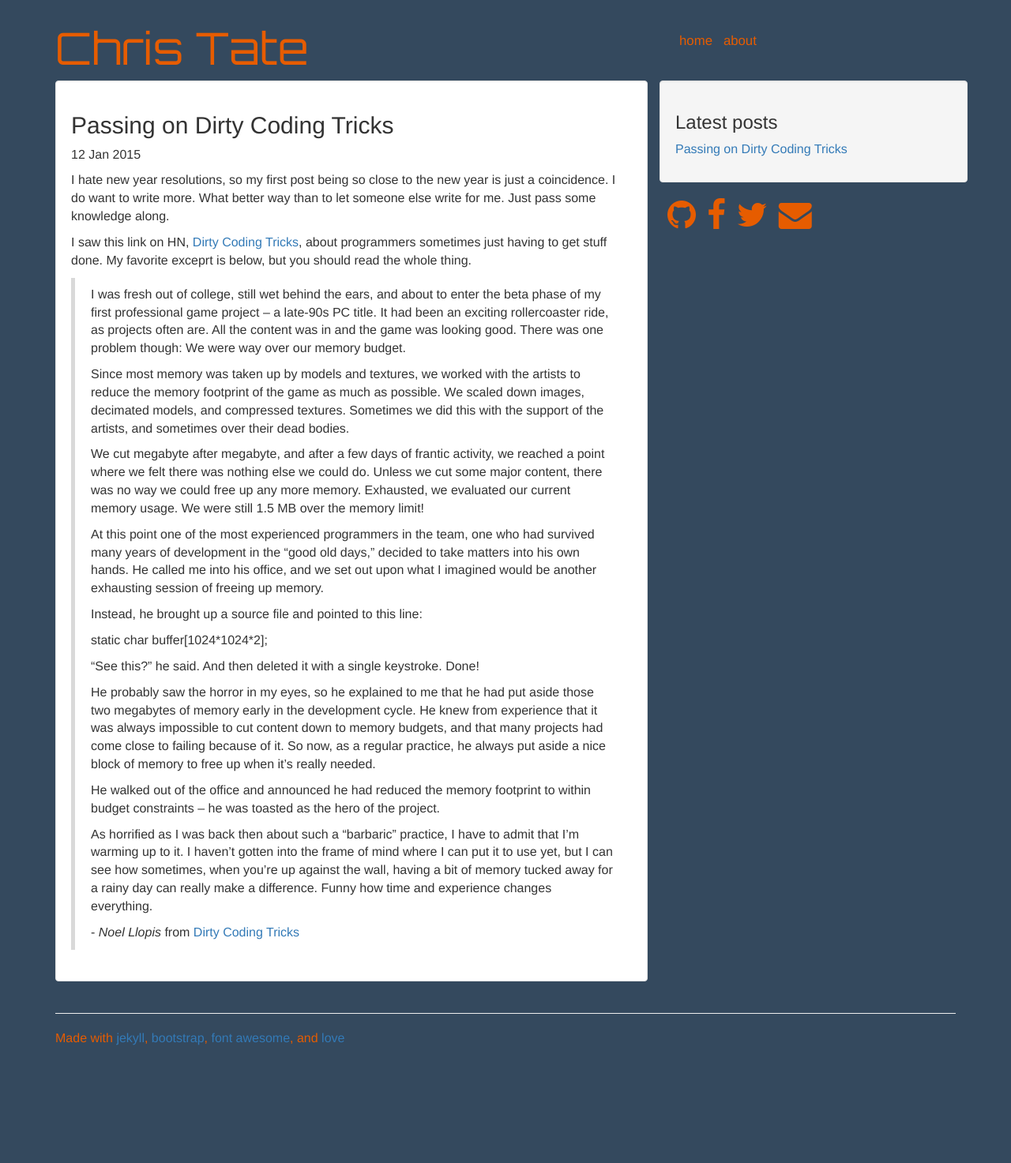
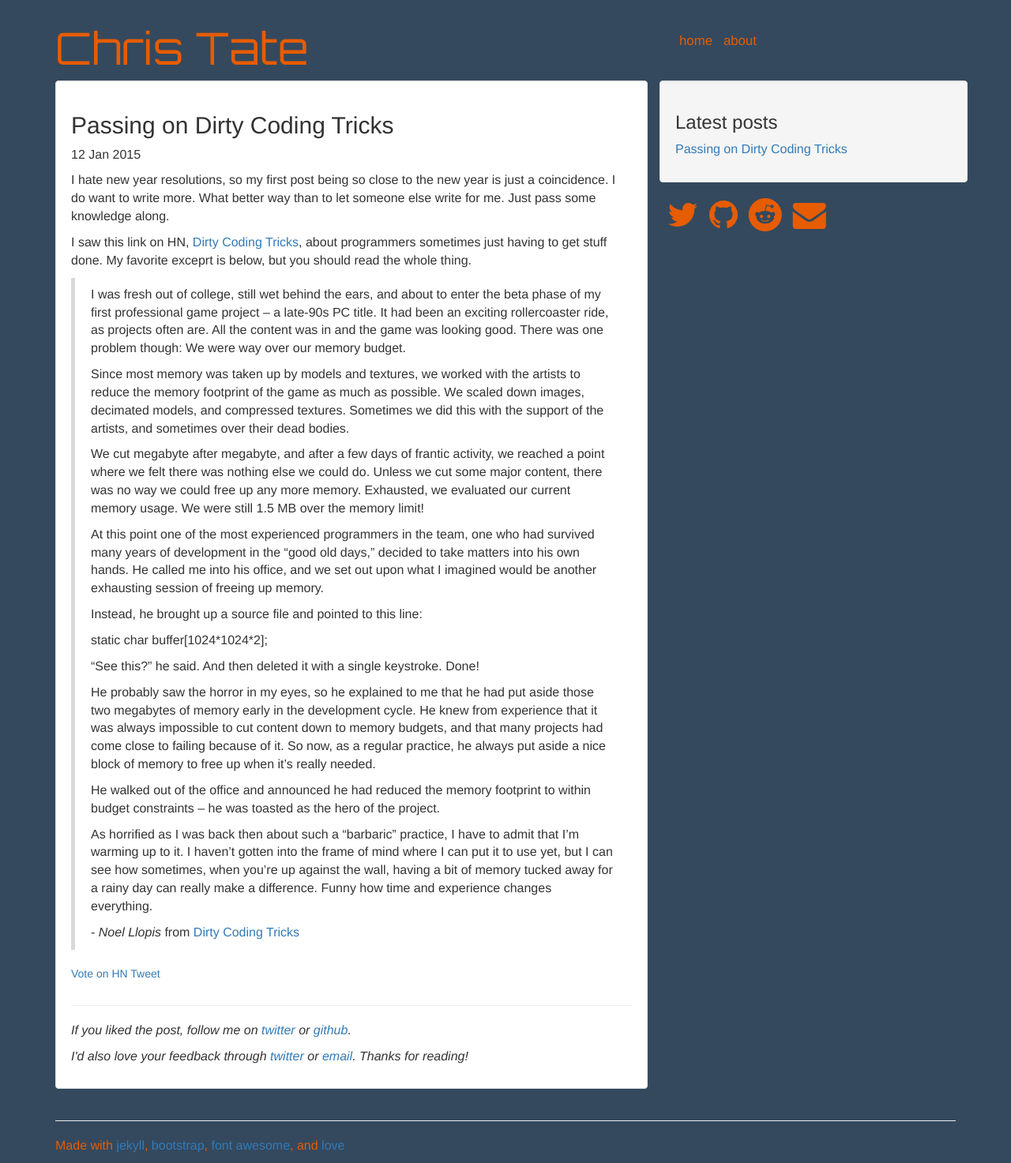
Before and after one commit to ctlevi/ctlevi.github.io, a Jekyll site: the page built from _posts/2015-01-12-passing-on-dirty-coding-tricks.markdown, in a window 1280 px wide. Shown: the whole page at 79% size. Built offline with Jekyll 4.4.1, drawn with Linux system fonts in a browser that asks for light colours; nearby versions of some CDN libraries; some web fonts are replaced; comment, search, counter and statistics services are not loaded; before the commit the page ends 1337 px from its top, so only the background shows below that.

Commit message:
Add share section to bottom of post. Replace facebook profile with reddit profile

```diff
--- a/_includes/contact_info.html
+++ b/_includes/contact_info.html
@@ -1,12 +1,12 @@
 <div class="contact">
+    <a class="orange-no-dec" href="//twitter.com/ctlevi">
+        <i class="fa fa-twitter fa-3x"></i>
+    </a>
     <a class="orange-no-dec" href="//github.com/ctlevi">
         <i class="fa fa-github fa-3x"></i>
     </a>
-    <a class="orange-no-dec" href="//www.facebook.com/christopher.tate.758">
-        <i class="fa fa-facebook fa-3x"></i>
-    </a>
-    <a class="orange-no-dec" href="//twitter.com/ctlevi">
-        <i class="fa fa-twitter fa-3x"></i>
+    <a class="orange-no-dec" href="//www.reddit.com/user/ctlevi/">
+        <i class="fa fa-reddit fa-3x"></i>
     </a>
     <a class="orange-no-dec" href="mailto:ctlevi@gmail.com">
         <i class="fa fa-envelope fa-3x"></i>
--- /dev/null
+++ b/_includes/sharing-widgets.html
@@ -0,0 +1,28 @@
+<div class="sharing-section">
+    <div class="sharing-widgets">
+        <!-- HN share -->
+        <a href="http://news.ycombinator.com/submit" class="hn-share-button">Vote on HN</a>
+        <script src="//hnbutton.appspot.com/static/hn.min.js" async defer></script>
+        <!-- Twitter share -->
+        <a href="https://twitter.com/share" class="twitter-share-button" data-via="ctlevi">Tweet</a>
+        <script>!function(d,s,id){var js,fjs=d.getElementsByTagName(s)[0],p=/^http:/.test(d.location)?'http':'https';if(!d.getElementById(id)){js=d.createElement(s);js.id=id;js.src=p+'://platform.twitter.com/widgets.js';fjs.parentNode.insertBefore(js,fjs);}}(document, 'script', 'twitter-wjs');</script>
+        <!-- Reddit share -->
+        <script type="text/javascript" src="//www.redditstatic.com/button/button1.js"></script>
+        <br>
+    </div>
+    <hr>
+    <p>
+        <i> If you liked the post, follow me on
+            <a href="//twitter.com/ctlevi">twitter</a> or
+            <a href="//github.com/ctlevi">github</a>.
+        </i>
+    </p>
+    <p>
+        <i>
+            I'd also love your feedback through
+            <a href="//twitter.com/ctlevi">twitter</a> or
+            <a href="mailto:ctlevi@gmail.com">email</a>.
+            Thanks for reading!
+        </i>
+    </p>
+</div>
--- a/_layouts/default.html
+++ b/_layouts/default.html
@@ -13,8 +13,9 @@
         <link href='http://fonts.googleapis.com/css?family=Wallpoet|Orbitron' rel='stylesheet' type='text/css'>
         <link href="//maxcdn.bootstrapcdn.com/font-awesome/4.2.0/css/font-awesome.min.css" rel="stylesheet">
 
-		<!-- Custom CSS -->
+        <!-- Custom CSS -->
         <link rel="stylesheet" href="/css/main.css">
+
     </head>
     <body>
         <div class="container">
--- a/_layouts/post.html
+++ b/_layouts/post.html
@@ -9,6 +9,7 @@ layout: default
 
             <div class="post">
                 {{ content }}
+                {% include sharing-widgets.html %}
             </div>
         </div>
     </div>
--- a/css/main.css
+++ b/css/main.css
@@ -132,3 +132,7 @@ ul.posts span {
 .post pre.terminal code {
   background-color: #333;
 }
+
+.sharing-section .sharing-widgets {
+    padding-bottom: 10px;
+}
```
